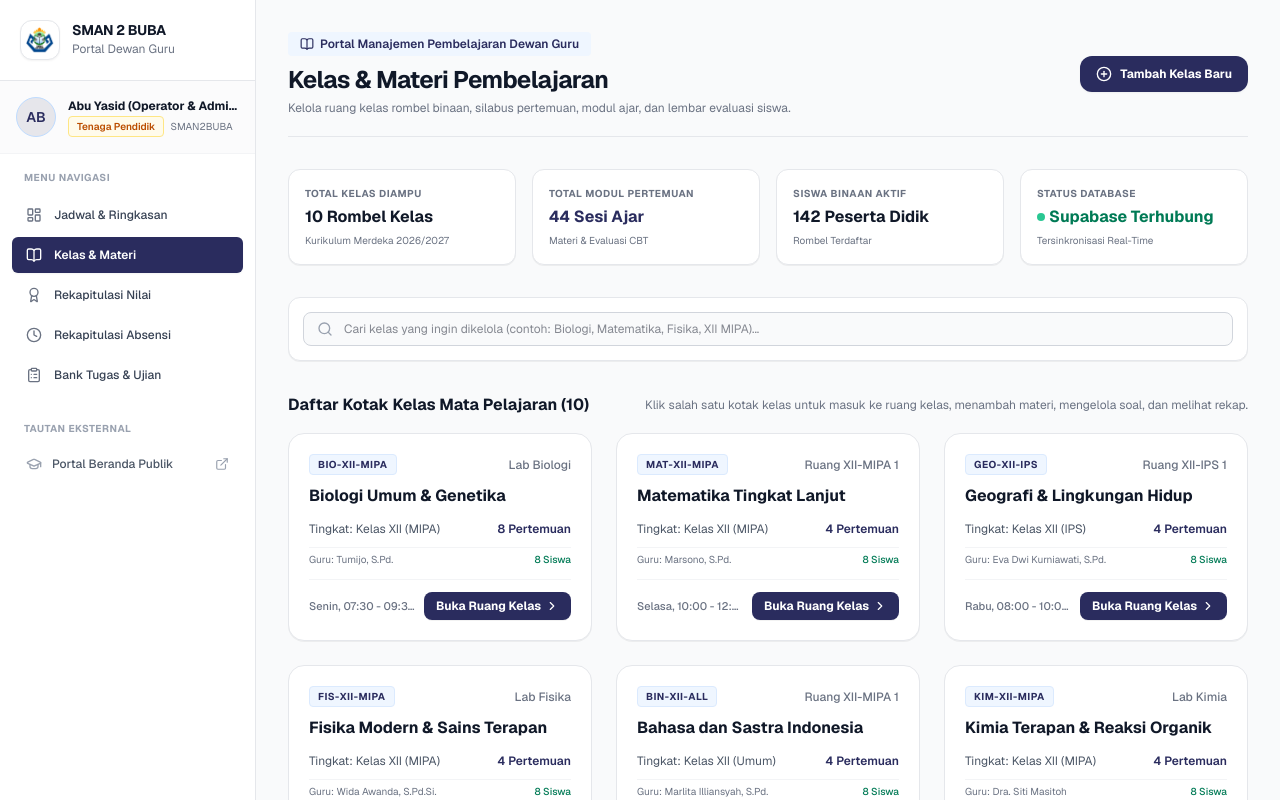
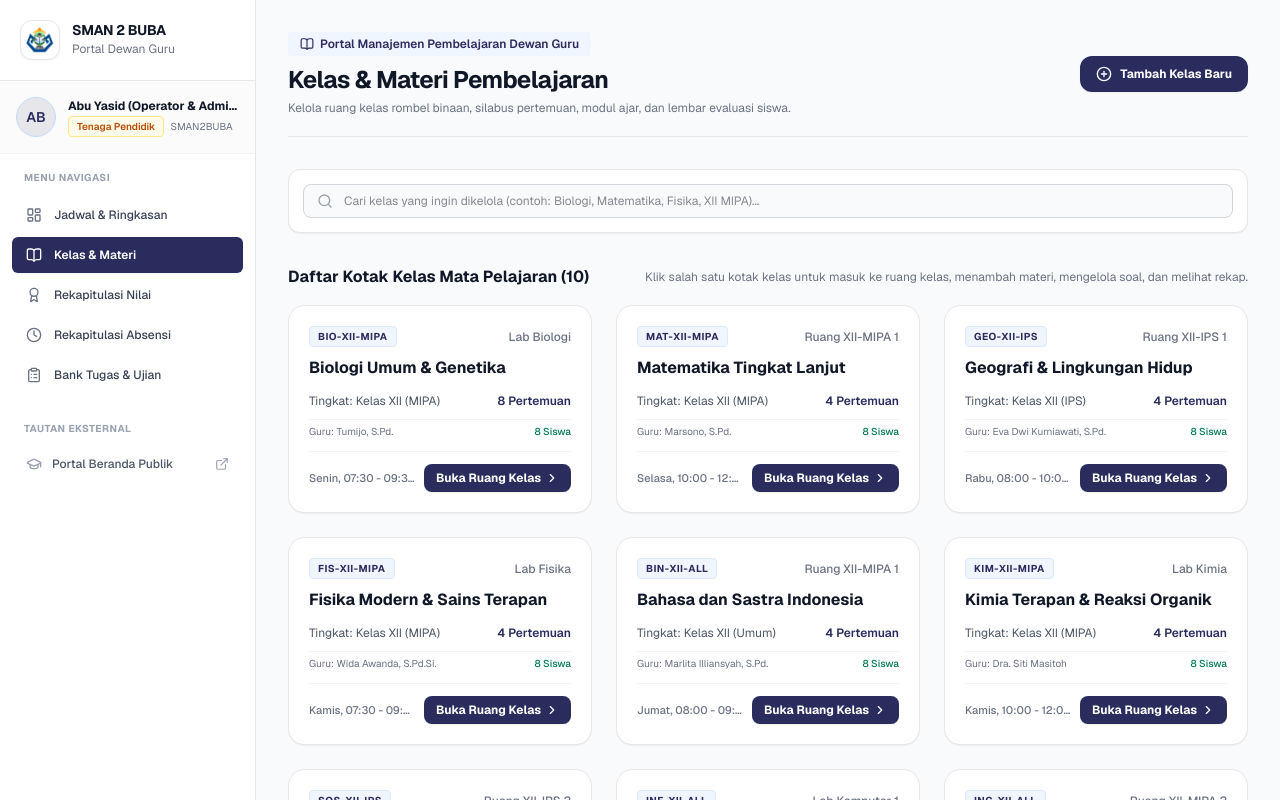
Before and after one commit to dharmamudita/smanegeri2buaybahuga, a Next.js app: page /guru/mapel in a window 1280 px wide. Shown: the top 800 px of the page. Built offline with nearby package versions, Linux system fonts and the light colour scheme.

Commit message:
ui(guru): hapus 4 kartu statistik metrik di halaman kelas dan materi

```diff
--- a/src/app/(guru)/guru/mapel/page.tsx
+++ b/src/app/(guru)/guru/mapel/page.tsx
@@ -450,50 +450,6 @@ function GuruMapelContent() {
           </button>
         </div>
 
-        {/* 4 Kartu Ringkasan Metrik (2 Kolom di Mobile, 4 di Desktop) */}
-        <div className="grid grid-cols-2 lg:grid-cols-4 gap-2.5 sm:gap-4">
-          <div className="p-3 sm:p-4 rounded-xl border border-gray-200 bg-white shadow-2xs space-y-1">
-            <span className="text-[10px] font-bold text-gray-500 uppercase tracking-wider block">
-              Total Kelas Diampu
-            </span>
-            <p className="text-xs sm:text-base font-bold text-gray-900 truncate">
-              {classes.length} Rombel Kelas
-            </p>
-            <p className="text-[10px] text-gray-500 truncate">Kurikulum Merdeka 2026/2027</p>
-          </div>
-
-          <div className="p-3 sm:p-4 rounded-xl border border-gray-200 bg-white shadow-2xs space-y-1">
-            <span className="text-[10px] font-bold text-gray-500 uppercase tracking-wider block">
-              Total Modul Pertemuan
-            </span>
-            <p className="text-xs sm:text-base font-bold text-[#2A2C5E] truncate">
-              {classes.reduce((sum, c) => sum + c.pertemuanList.length, 0)} Sesi Ajar
-            </p>
-            <p className="text-[10px] text-gray-500 truncate">Materi & Evaluasi CBT</p>
-          </div>
-
-          <div className="p-3 sm:p-4 rounded-xl border border-gray-200 bg-white shadow-2xs space-y-1">
-            <span className="text-[10px] font-bold text-gray-500 uppercase tracking-wider block">
-              Siswa Binaan Aktif
-            </span>
-            <p className="text-xs sm:text-base font-bold text-gray-900 truncate">
-              142 Peserta Didik
-            </p>
-            <p className="text-[10px] text-gray-500 truncate">Rombel Terdaftar</p>
-          </div>
-
-          <div className="p-3 sm:p-4 rounded-xl border border-gray-200 bg-white shadow-2xs space-y-1">
-            <span className="text-[10px] font-bold text-gray-500 uppercase tracking-wider block">
-              Status Database
-            </span>
-            <p className="text-xs sm:text-base font-bold text-emerald-700 truncate flex items-center gap-1">
-              <span className="w-2 h-2 rounded-full bg-emerald-500 inline-block animate-pulse"></span>
-              Supabase Terhubung
-            </p>
-            <p className="text-[10px] text-gray-500 truncate">Tersinkronisasi Real-Time</p>
-          </div>
-        </div>
-
         {/* Input Cari Kelas */}
         <div className="bg-white p-3.5 rounded-xl border border-gray-200 shadow-2xs flex items-center gap-3">
           <div className="relative flex-1">
```
